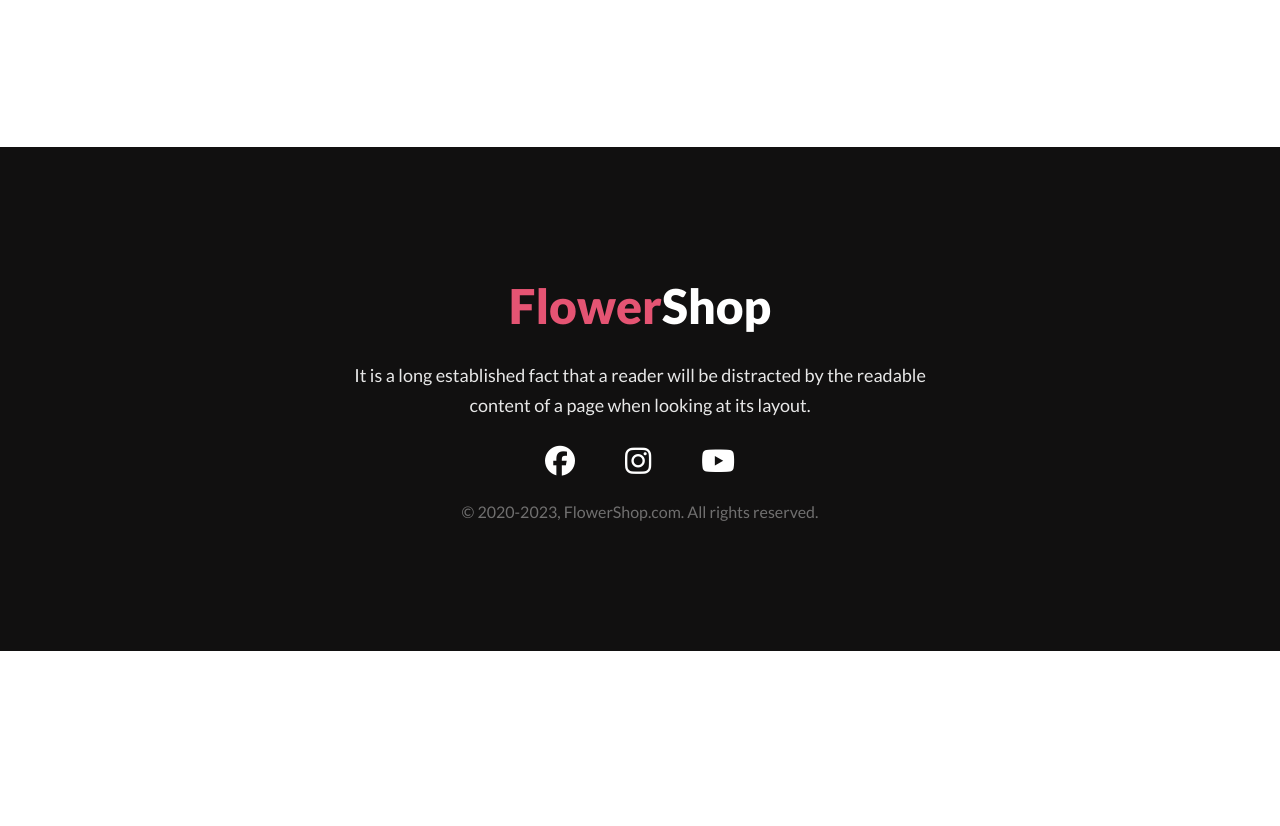
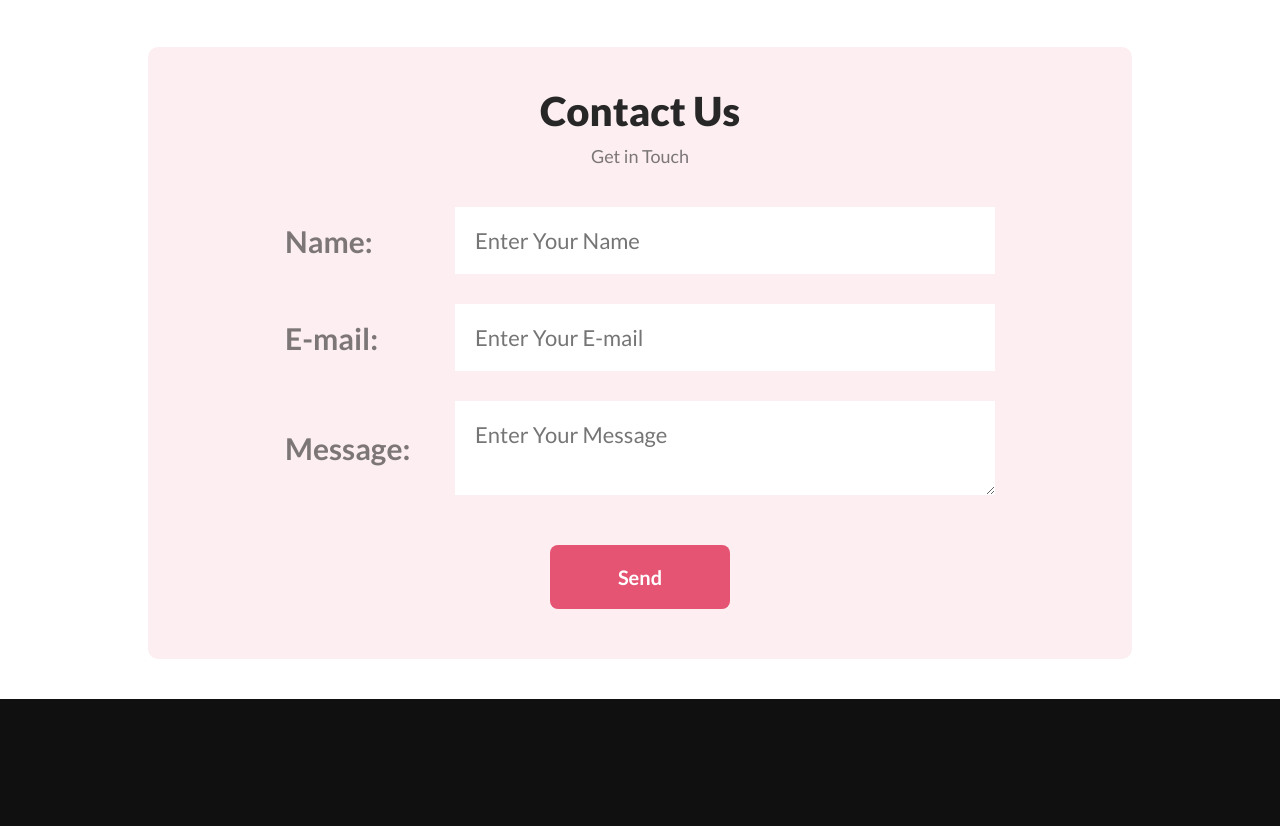
Before and after one commit to akibrahman/assignment-1-ph, a plain HTML site: page index.html in a window 1280 px wide. Shown: the part 3718-4544 px from the top of the page. Before the commit the page ends 4369 px from the top, so only its background shows below. Drawn offline with Linux system fonts and the light colour scheme.

Commit message:
Contact Us Form Added

```diff
--- a/index.html
+++ b/index.html
@@ -113,6 +113,27 @@
           <input type="submit" value="Subscribe" />
         </form>
       </section>
+      <!-- Contact Us Starts Here  -->
+      <section class="contact">
+        <h2 class="title">Contact Us</h2>
+        <p>Get in Touch</p>
+        <form class="c-form">
+          <div class="">
+            <label for="">Name:</label>
+            <input placeholder="Enter Your Name" type="text" />
+          </div>
+          <div class="">
+            <label for="">E-mail:</label>
+            <input placeholder="Enter Your E-mail" type="text" />
+          </div>
+          <div class="">
+            <label for="">Message:</label>
+            <textarea placeholder="Enter Your Message" name="" id=""></textarea>
+          </div>
+
+          <input type="submit" value="Send" />
+        </form>
+      </section>
     </main>
     <!-- Footer Section  -->
     <footer>
--- a/style.css
+++ b/style.css
@@ -220,7 +220,7 @@
 /* Subscription Section Style  */
 .sub-container {
   width: 70%;
-  margin: 100px auto;
+  margin: 50px auto;
   background-image: url(./assets/Rectangle\ 9.png);
   background-repeat: no-repeat;
   background-position: center;
@@ -264,6 +264,63 @@
   margin-left: 15px;
 }
 
+/* Contact Section  */
+.contact {
+  width: 69%;
+  background-color: #fceef1;
+  margin: 0 auto;
+  padding: 10px 50px 50px 50px;
+  border-radius: 10px;
+  margin-bottom: 40px;
+}
+.contact h2 {
+  margin: 30px 0;
+  margin-bottom: 10px;
+}
+.contact p {
+  color: #27272799;
+  text-align: center;
+  font-size: 18px;
+  margin-bottom: 40px;
+}
+.c-form {
+  display: flex;
+  flex-direction: column;
+  align-items: center;
+  justify-content: center;
+  gap: 30px;
+}
+.c-form label {
+  font-size: 30px;
+  width: 150px;
+  font-weight: 700;
+  color: #27272799;
+}
+.c-form > div {
+  display: flex;
+  align-items: center;
+  gap: 20px;
+}
+.c-form input,
+.c-form textarea {
+  padding: 20px;
+  font-size: 22px;
+  outline: none;
+  border: none;
+  width: 500px;
+}
+.c-form input[type="submit"] {
+  width: 180px;
+  color: #fff;
+  font-size: 20px;
+  font-weight: 700;
+  border-radius: 8px;
+  background: #e55473;
+  margin-top: 20px;
+  padding: 20px 0;
+  border: none;
+}
+
 /* Footer Style  */
 footer {
   background-color: #111010;
```
